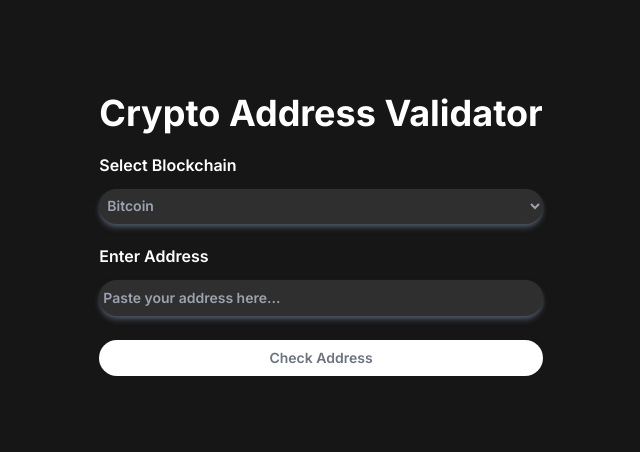
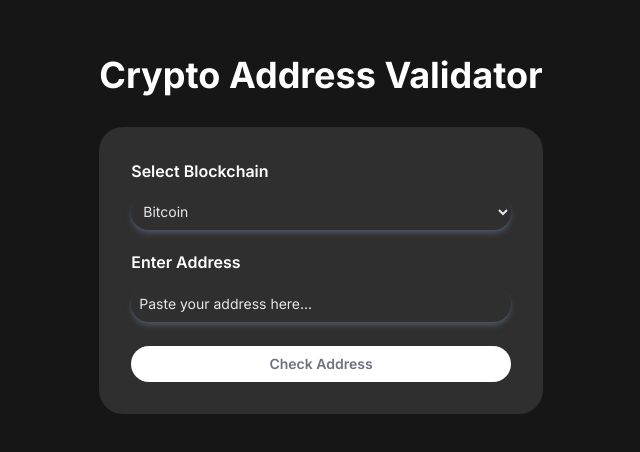
Before and after one commit to 0xScratch/Crypto-Address-Validator, a Next.js app: page / in a window 1280 px wide. Shown: the part 166-618 px from the top of the page, without its empty margins (319-959 px from the left). Built offline with nearby package versions, Linux system fonts and the light colour scheme.

Commit message:
Simplified checker

```diff
--- a/src/components/Main.tsx
+++ b/src/components/Main.tsx
@@ -2,11 +2,12 @@ export const Main = () => {
     return (
         <>
             <div>
-                <h1 className="text-white font-bold text-4xl">Crypto Address Validator</h1>
-                <div className="mt-5">
-                    <div className="mt-1 mb-5">
+                <h1 className="text-white font-bold text-4xl mb-8">Crypto Address Validator</h1>
+                <div className="bg-[#2f2f2f] px-8 py-8 rounded-3xl">
+                    <div>
+                        <div className="mb-5">
                             <label htmlFor="blockchain" className="text-white text-base font-semibold">Select Blockchain</label>
-                        <select name="blockchain" id="blockchain" className="bg-[#2f2f2f] text-gray-400 text-sm rounded-3xl w-full px-1 py-2 font-semibold shadow-gray-600 shadow-md mt-3">
+                            <select name="blockchain" id="blockchain" className="bg-[#2f2f2f] text-gray-200 text-sm rounded-3xl w-full px-2 py-2 shadow-gray-600 shadow-md mt-3">
                                 <option value="bitcoin">Bitcoin</option>
                                 <option value="ethereum">Ethereum</option>
                                 <option value="Polkadot">Polkadot</option>
@@ -14,13 +15,20 @@ export const Main = () => {
                         </div>
                         <div>
                             <label htmlFor="address" className="text-white text-base font-semibold">Enter Address</label>
-                        <input type="text" name="address" id="address" placeholder="Paste your address here..." className="bg-[#2f2f2f] text-gray-400 text-sm rounded-3xl w-full px-1 py-2 font-semibold shadow-gray-600 shadow-md mt-3"/>
+                            <input
+                                type="text"
+                                name="address"
+                                id="address"
+                                placeholder="Paste your address here..."
+                                className="bg-[#2f2f2f] text-gray-200 text-sm rounded-3xl w-full px-2 py-2 shadow-gray-600 shadow-md mt-3 placeholder-gray-200 focus:placeholder-transparent"
+                                />
                         </div>
                     </div>
                     <button className="mt-6 bg-white text-gray-500 rounded-3xl w-full py-2 font-semibold text-sm">
                         Check Address
                     </button>
                 </div>
+            </div>
         </>
     );
 }
```
Lines whose indentation alone changed are shown as unchanged.
